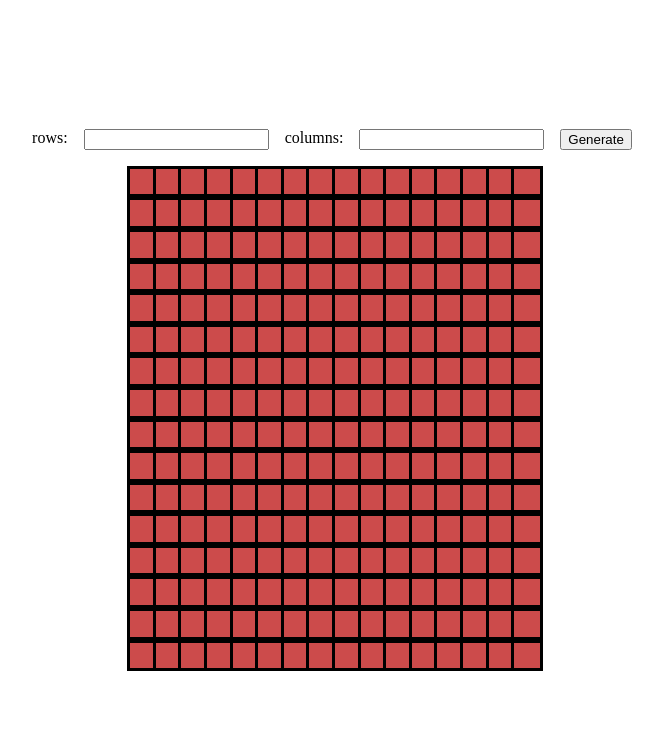
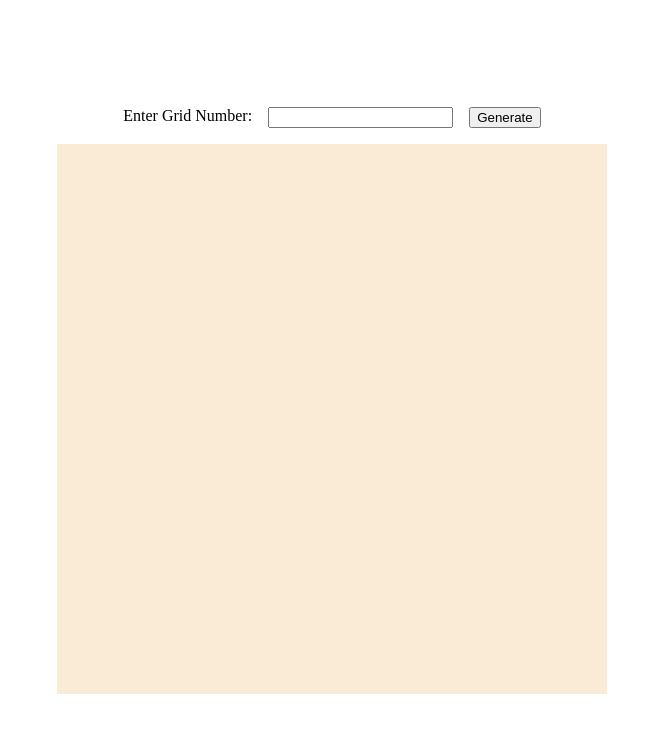
Before and after one commit to topspinz/etch-a-sketch, a plain HTML site: page index.html in a window 1280 px wide. Shown: the whole page, without its empty margins (308-971 px from the left). Drawn offline with Linux system fonts and the light colour scheme.

Commit message:
redid the grid to simplify ui

```diff
--- a/index.html
+++ b/index.html
@@ -9,12 +9,9 @@
   </head>
 <body>
     <div class="container">
-        <label for="fname">rows:</label>
-        <input type="text" id="fname" name="fname">
-        <label for="fname">columns:</label>
-        <input type="text" id="fname" name="fname">
-        <button class="align-btn">Generate</button>
-
+        <label for="col-name">Enter Grid Number:</label>
+        <input type="text" id="col-name" name="col-name">
+        <button class="btn">Generate</button>
     </div>
     <div class="grid"></div>
 	<script src="index.js"></script>
--- a/index.js
+++ b/index.js
@@ -1,45 +1,43 @@
-document.body.onload = createGrid(16,16);
+var setSize = 16;
+const grid = document.querySelector(".grid");
+document.body.onload = createGrid(setSize);
 
-function addRow() {
-  // create a new div element
-  const newDiv = document.createElement('div');
-  newDiv.className='row';
-  const currentDiv = document.querySelector(".grid");
-  currentDiv.insertAdjacentElement('afterbegin',newDiv);
+function addSquare(numSquares) {
+    let squareSize = document.querySelector('.grid').clientWidth / setSize;
+    const currentDiv = document.querySelector(".grid");
+    const newDiv=document.createElement("div");
+    currentDiv.appendChild(newDiv);
+    newDiv.id=`square-${numSquares}`;
+    newDiv.className='square';
+    newDiv.style.width = squareSize + "px";
+    newDiv.style.height = squareSize + "px";
 }
 
-function addCol() {
-    const newDiv=document.createElement("div");
-    newDiv.className="col";
-    const currentDiv = document.querySelector(".row");
-    currentDiv.insertAdjacentElement('afterbegin',newDiv);
-}
-
-
-function addSquare(numSquares) {
-    const newDiv=document.createElement("div");
-    newDiv.id=`square-${numSquares}`;
-    newDiv.className='square';
-    const currentDiv = document.querySelector(".col");
-    currentDiv.insertAdjacentElement('afterbegin',newDiv);
-}
-
-function createGrid(x,y) {
+function createGrid(setSize) {
     var numSquares=1;
-    for (let row =0; row<x;row++){
-        addRow();
-        for (let col=0;col<y;col++){
-            addCol();
+    for (let row =0; row<setSize*setSize;row++){
             addSquare(numSquares);
             numSquares++;
-        }
     }
 }
 
-const allItemsInClass = document.getElementsByClassName("square");
+function destroyGrid(firstNode){
+    while(firstNode.firstChild){
+        firstNode.removeChild(firstNode.lastChild);
+    }
+}
 
-for (var i=0; i< allItemsInClass.length; i++ ) {
-    allItemsInClass[i].addEventListener("mouseover", (event) => {
+const getBtn = document.querySelector(".btn");
+getBtn.addEventListener("click", function() {
+    const getColValue = document.getElementById("col-name").value;
+    setSize = getColValue;
+    console.log(setSize);
+    const firstNode = document.querySelector(".grid");
+    destroyGrid(firstNode);
+    createGrid(setSize);
+
+  });
+
+grid.addEventListener("mouseover", (event) => {
         document.getElementById(event.target.id).style.backgroundColor="black";
-    });
-  }
+ });
--- a/style.css
+++ b/style.css
@@ -5,38 +5,24 @@ body {
     overflow: hidden;
     flex-direction: column;
     justify-content: center;
+    align-items: center;
 }
+.container {
+     display: flex;
+     gap: 16px;
+     margin-bottom: 16px;
 
-.grid {}
-
-.container {
+ }
+.grid {
+    background-color: #FAEBD7;
     display: flex;
-    justify-content:center;
-    gap: 16px;
-    margin-bottom: 16px;
-
-}
-
-.row{
-    display: flex;
-    justify-content: center;
-    align-items: center;
+    width: 550px;
+    height: 550px;
     flex-wrap: wrap;
 }
 
-.col {
-    width:2%;
-}
+
 
 div[id*='square-'] {
-    width:100%;
-    height: 0;
-    padding-top: 100%;
-    background-color: rgb(204, 75, 75);
-    border-color: black;
-    border-style: solid;
+
 }
-
-div[id*='square-']::before {
-  background-color: black;
-}
```
